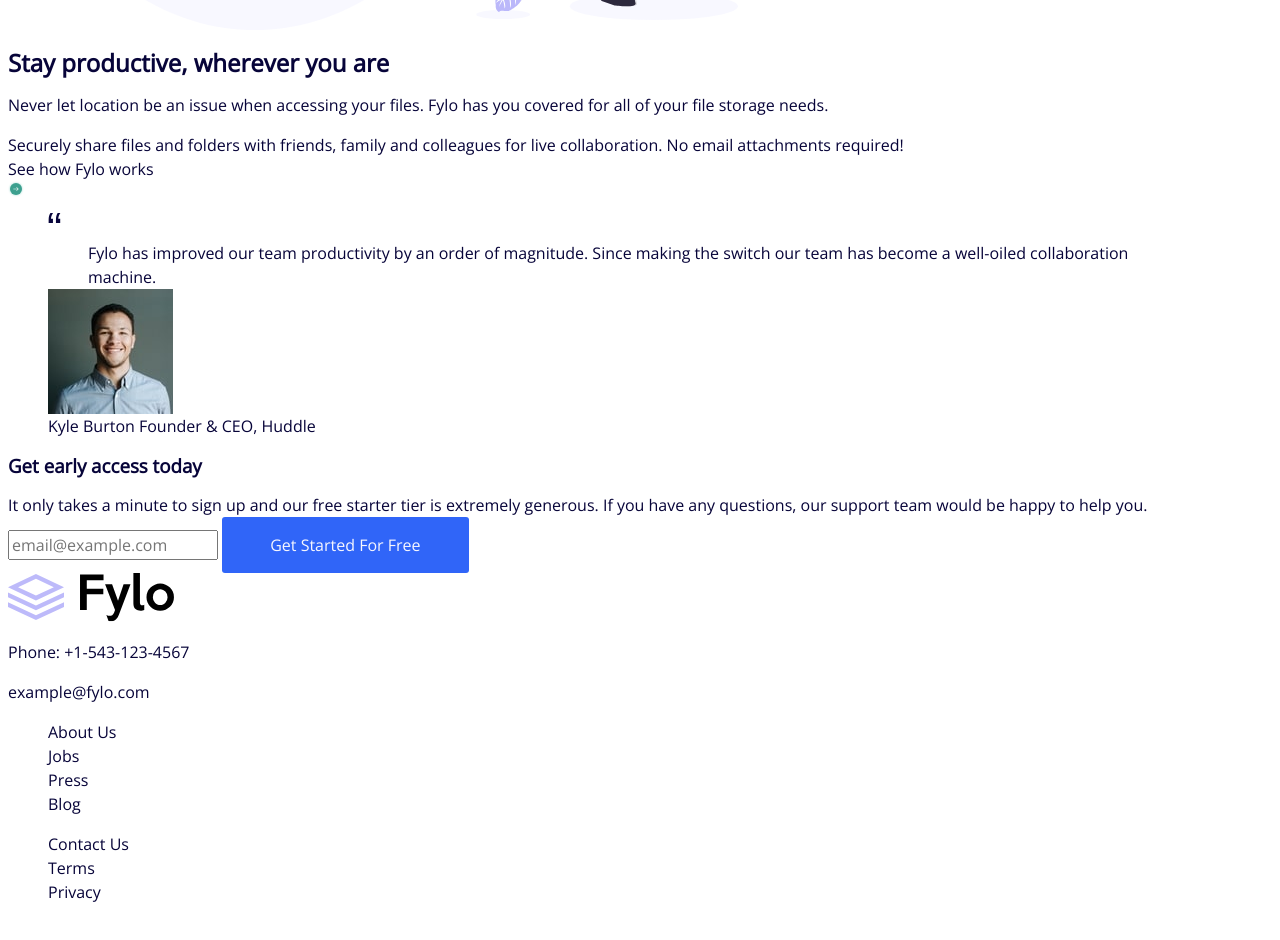
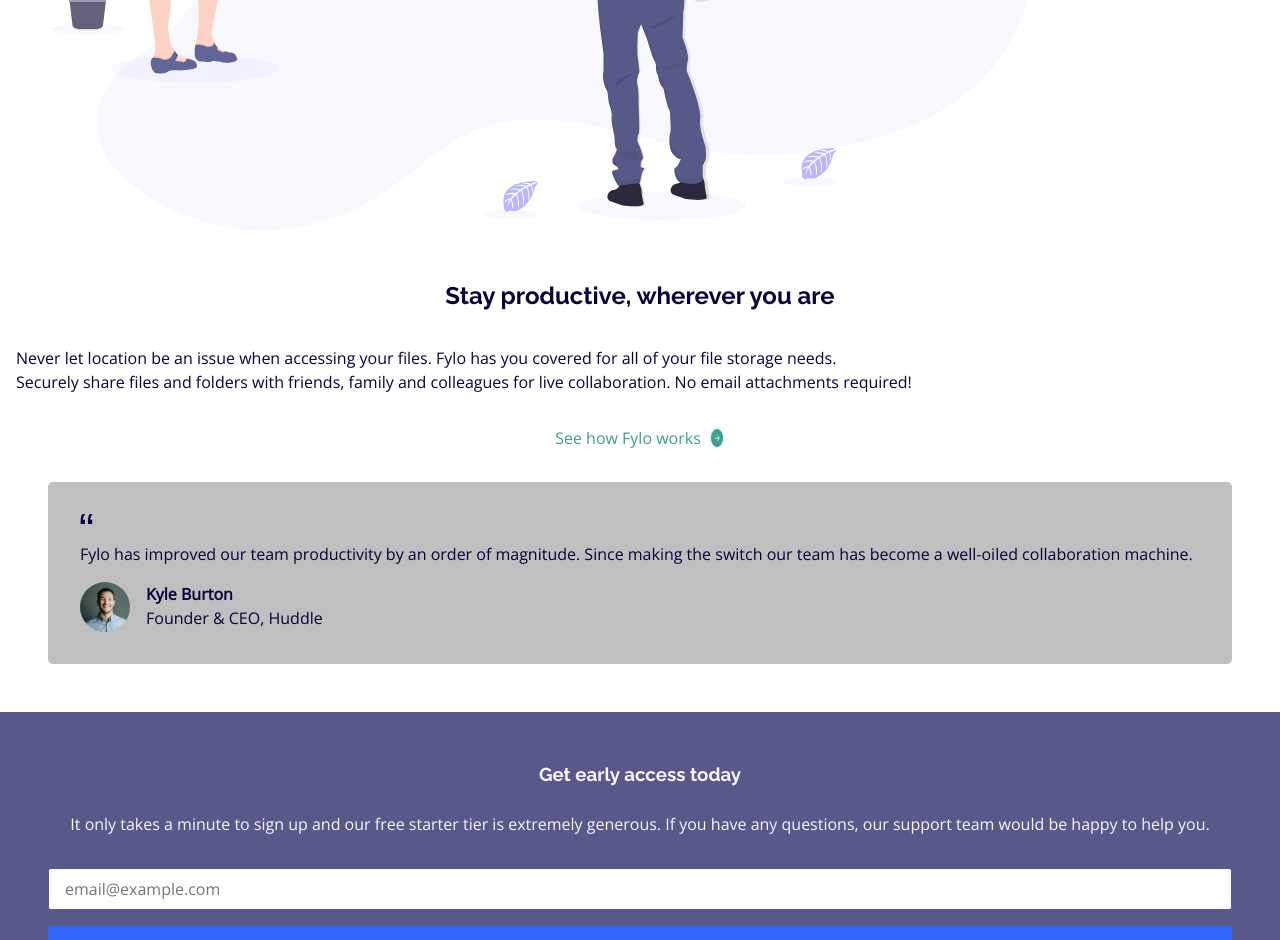
Before and after one commit to Islandstone89/fylo-landing-page, a plain HTML site: page index.html in a window 1280 px wide. Shown: the part 1860-2800 px from the top of the page. Drawn offline with nearby package versions, Linux system fonts and the light colour scheme.

Commit message:
Add files via upload

```diff
--- a/index.html
+++ b/index.html
@@ -19,6 +19,7 @@
   <title>Frontend Mentor | Fylo landing page with two column layout</title>
 </head>
 <body>
+
   <header class="header">
     <a href="#" class="logo">
       <img src="images/logo.svg" alt="Fylo logo">
@@ -36,54 +37,58 @@
     <section class="top-section">
       <div class="top-section__image">
         <img src="images/illustration-1.svg" alt="">
-      </div><!-- end hero-wrapper -->
-      <div class="top-section__text">
+      </div><!-- end top-section__image -->
+      <div class="top-section__content">
         <h1 class="main-heading">All your files in one secure location, accessible anywhere.</h1>
         <p>Fylo stores your most important files in one secure location.
           Access them wherever you need, share and collaborate with friends,
           family, and co-workers.</p>
         <form class="main-form">
-          <input type="email" name="email" id="email" placeholder="Enter your email...">
+          <input type="email" name="email" id="main-form-email" placeholder="Enter your email...">
           <button type="submit" class="btn btn-primary">Get Started</button>
         </form><!-- end main-form -->
-      </div><!-- end top-section__text -->
+      </div><!-- end top-section__content -->
     </section><!-- end top-section -->
 
     <section class="middle-section">
       <div class="middle-section__image">
         <img src="images/illustration-2.svg" alt="">
       </div><!-- end middle-section__image -->
-      <div class="middle-section__text ">
-        <h2>Stay productive, wherever you are</h2>
+      <div class="middle-section__content">
+        <h2 class="middle-section__heading">Stay productive, wherever you are</h2>
         <p>Never let location be an issue when accessing your files. Fylo has you
           covered for all of your file storage needs.</p>
         <p>Securely share files and folders with friends, family and colleagues for
             live collaboration. No email attachments required!</p>
-        <a href="#">See how Fylo works
+          <a href="#" class="arrow-link__content">See how Fylo works
             <img src="images/icon-arrow.svg" alt="">
           </a>
+
         <figure class="testimonial">
+          <blockquote class="testimonial__content">
             <img src="images/icon-quotes.svg" alt="">
-          <blockquote>
-            Fylo has improved our team productivity by an order of magnitude. Since
-          making the switch our team has become a well-oiled collaboration machine.
-          </blockquote>
-          <img src="images/avatar-testimonial.jpg" alt="Headshot of Kyle Burton">
-          <figcaption>Kyle Burton
-            Founder & CEO, Huddle</figcaption>
+            <p class="testimonial__content__paragraph">Fylo has improved our team productivity by an order of magnitude. Since
+          making the switch our team has become a well-oiled collaboration machine.</p>
+          </blockquote><!-- end testimonial__content-->
+          <figcaption class="testimonial__author">
+            <img src="images/avatar-testimonial.jpg" alt="Headshot of Kyle Burton" class="testimonial__author__image">
+            <div class="testimonial__author__text">
+              <p class="testimonial__author__name">Kyle Burton</p>
+              <p class="testimonial__author__title">Founder & CEO, Huddle</p>
+            </div><!-- end testimonial__author__text -->
+          </figcaption><!-- end testimonial__author -->
         </figure><!-- end testimonial -->
-      </div><!-- end middle-section__text -->
+      </div><!-- end middle-section__content -->
     </section><!-- end middle-section -->
 
     <section class="bottom-section">
-      <div>
+      <div class="bottom-section__text">
         <h3>Get early access today</h3>
-        <p>It only takes a minute to sign up and our free starter tier is extremely generous.
+        <p class="bottom-section__text__paragraph">It only takes a minute to sign up and our free starter tier is extremely generous.
           If you have any questions, our support team would be happy to help you.</p>
-      </div>
-      <div>
+      </div><!-- end bottom-section__text -->
       <form class="secondary-form">
-          <input type="email" name="email" id="email" placeholder="email@example.com">
+        <input type="email" name="email" id="secondary-form-email" placeholder="email@example.com">
         <button type="submit" class="btn btn-secondary">Get Started For Free</button>
       </form><!-- end secondary--form -->
     </section><!-- end bottom-section -->
@@ -91,36 +96,40 @@
 
   <footer class="footer">
     <div class="footer__columns">
-            <div class="footer_column">
-              <img src="images/logo.svg" alt="">
-              <a href="#">
+            <div class="logo-column">
+              <a href="#" class="footer-logo">
+                  <img src="images/logo.svg" alt="Fylo logo">
+              </a>
+              <div class="footer-icons">
+                  <a href="#" class="footer-icon">
                     <img src="images/icon-phone.svg" alt="">
-                Phone: +1-543-123-4567
+                    <p>Phone: +1-543-123-4567</p>
                   </a>
-              <a href="#">
+                  <a href="#" class="footer-icon">
                     <img src="images/icon-email.svg" alt="">
-                example@fylo.com
+                    <p>example@fylo.com</p>
                   </a>
-            </div>
+              </div><!-- end footer__column__icons -->
+            </div><!-- end footer__column -->
 
-            <div class="footer_column">
-              <ul>
+            <div class="links-column">
+              <ul class="links-column-list">
                 <li><a href="#">About Us</a></li>
                 <li><a href="#">Jobs</a></li>
                 <li><a href="#">Press</a></li>
                 <li><a href="#">Blog</a></li>
               </ul>
-            </div>
+            </div><!-- end footer__column -->
 
-            <div class="footer_column">
-              <ul>
+            <div class="links-column">
+              <ul class="links-column-list">
                 <li><a href="#">Contact Us</a></li>
                 <li><a href="#">Terms</a></li>
                 <li><a href="#">Privacy</a></li>
               </ul>
-            </div>
+            </div><!-- end footer__column -->
 
-            <div class="footer_column">
+            <div class="social-media-column">
               <a href="#" class="facebook">
                 <svg xmlns="http://www.w3.org/2000/svg" width="24" height="24" viewBox="0 0 24 24" style="fill: rgba(255, 255, 255, 1);transform: ;msFilter:;">
                   <path d="M13.397 20.997v-8.196h2.765l.411-3.209h-3.176V7.548c0-.926.258-1.56 1.587-1.56h1.684V3.127A22.336 22.336 0 0 0 14.201 3c-2.444 0-4.122 1.492-4.122 4.231v2.355H7.332v3.209h2.753v8.202h3.312z"></path>
--- a/style.css
+++ b/style.css
@@ -18,25 +18,20 @@ html {
 /* Remove default margin in favour of better control in authored CSS */
 body, h1, h2, h3, h4, p,
 figure, blockquote, dl, dd {
-  margin-block-end: 0;
+  margin: 0;
 }
 
 /* Remove list styles on ul, ol elements with a list role, which suggests default styling will be removed */
 ul,
 ol {
   list-style: none;
+  padding: 0;
 }
 
 /* Set core body defaults */
 body {
   min-height: 100vh;
   line-height: 1.5;
-}
-
-/* Set shorter line heights on headings and interactive elements */
-h1, h2, h3, h4,
-button, input, label {
-  line-height: 1.1;
 }
 
 /* Balance text wrapping on headings */
@@ -75,8 +70,6 @@ textarea:not([rows]) {
 }
 
 
-/* General Styling */
-
 /* Custom Properties */
 
 :root {
@@ -101,8 +94,10 @@ textarea:not([rows]) {
 }
 
 
+/* Components */
 a {
     text-decoration: none;
+    color: inherit;
 }
 
 .btn {
@@ -112,6 +107,8 @@ a {
     padding: 1em 3em;
     border: none;
     border-radius: 3px;
+    font-family: var(--ff--raleway);
+    font-weight: var(--fw--bold);
 }
 
 .btn:is(:hover, :focus) {
@@ -119,22 +116,170 @@ a {
     transition: .5s;
 }
 
-/* .footer {
-    background-color: var(--clr--very-dark-blue);
-} */
+h1,
+h2,
+h3 {
+  font-family: var(--ff--raleway);
+  font-weight: var(--fw--bold);
+}
+
+#main-form-email,
+#secondary-form-email {
+  border: 1px solid var(--clr--desaturated-blue);
+  border-radius: 3px;
+  padding: .5em 1em;
+}
+
+/* General Styling */
 
 body {
     font-family: var(--ff--open-sans);
     color: var(--clr--very-dark-blue);
 }
 
+/* HEADER */
 .header {
     display: flex;
     justify-content: space-between;
     padding: 1rem;
 }
 
+.navbar {
+  font-family: var(--ff--raleway);
+}
+
 .navbar__menu {
     display: flex;
-    gap: 2rem;
+    gap: 1rem;
 }
+
+/* TOP SECTION */
+.top-section {
+  display: grid;
+  grid-template-columns: 1fr;
+  padding: 3rem 1rem;
+  text-align: center;
+}
+
+.top-section__content > * + * {
+  margin-top: 2rem;
+}
+
+.main-form {
+  display: flex;
+  flex-direction: column;
+  gap: 1rem;
+}
+
+
+/* MIDDLE SECTION */
+
+.middle-section {
+  padding: 1rem;
+}
+
+.middle-section__heading {
+  text-align: center;
+  margin: 3rem 0 2rem;
+}
+
+.arrow-link__content {
+  margin-block: 2rem;
+  display: flex;
+  gap: .5rem;
+  justify-content: center;
+  color: var(--clr--moderate-cyan);
+}
+
+.testimonial {
+  background-color: var(--clr-light-gray);
+  padding: 2rem;
+  margin: 2rem;
+  border-radius: 5px;
+}
+
+.testimonial__content__paragraph {
+  margin: 1rem 0;
+}
+
+.testimonial__author {
+  display: flex;
+  gap: 1rem;
+}
+
+.testimonial__author__image {
+  border-radius: 50%;
+  height: 50px;
+}
+
+.testimonial__author__name {
+  font-weight: var(--fw--bold);
+}
+
+/* BOTTOM SECTION */
+
+.bottom-section {
+  background-color: var(--clr--desaturated-blue);
+  color: var(--clr--light-grayish-blue);
+  text-align: center;
+  padding: 3rem;
+}
+
+.bottom-section__text__paragraph {
+  margin: 1.5rem 0 2rem;
+}
+
+.secondary-form {
+  display: flex;
+  flex-direction: column;
+  gap: 1rem;
+}
+
+/* FOOTER */
+.footer {
+  background-color: var(--clr--very-dark-blue);
+  color: var(--clr--light-grayish-blue);
+  padding: 3rem;
+}
+
+.footer-columns {
+  display: grid;
+  gap: 1rem;
+  grid-template-columns: repeat(auto-fit, 1fr);
+}
+
+.logo-column {
+  display: flex;
+  flex-direction: column;
+  gap: 2rem;
+}
+
+.footer-icons {
+  display: flex;
+  flex-direction: column;
+  gap: 1rem;
+}
+
+.footer-icon {
+  display: flex;
+  gap: 1rem;
+}
+
+.links-column {
+  margin: 2rem 0;
+}
+
+.links-column-list {
+  line-height: 2;
+}
+
+.footer svg {
+  border: 1px solid white;
+  border-radius: 50%;
+  margin: 1em;
+}
+
+.social-media-column {
+  display: flex;
+  justify-content: center;
+}
```
Lines whose indentation alone changed are shown as unchanged.
